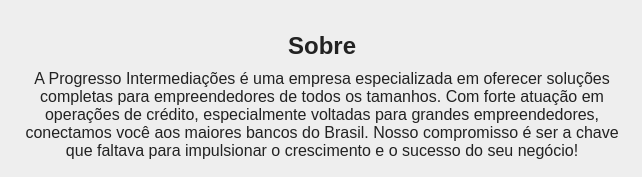
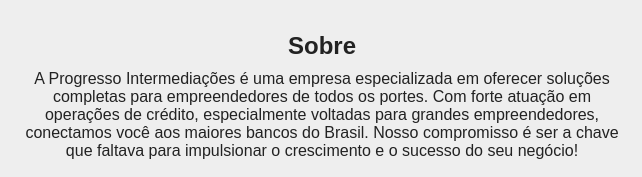
Before and after one commit to Progresso2025/Progresso2, a plain HTML site: page docs/index.html in a window 1280 px wide. Shown: the part 856-1033 px from the top of the page, 318-960 px from the left. Drawn offline with Linux system fonts and the light colour scheme.

Commit message:
Update index.html

```diff
--- a/docs/index.html
+++ b/docs/index.html
@@ -181,7 +181,7 @@
   </div>
   <footer>
     <h2>Sobre</h2>
-    <p>A Progresso Intermediações é uma empresa especializada em oferecer soluções completas para empreendedores de todos os tamanhos. Com forte atuação em operações de crédito, especialmente voltadas para grandes empreendedores, conectamos você aos maiores bancos do Brasil. Nosso compromisso é ser a chave que faltava para impulsionar o crescimento e o sucesso do seu negócio!</p>
+    <p>A Progresso Intermediações é uma empresa especializada em oferecer soluções completas para empreendedores de todos os portes. Com forte atuação em operações de crédito, especialmente voltadas para grandes empreendedores, conectamos você aos maiores bancos do Brasil. Nosso compromisso é ser a chave que faltava para impulsionar o crescimento e o sucesso do seu negócio!</p>
     <a class="instagram-btn" href="https://www.instagram.com/progresso_int/" target="_blank">
       <img src="https://upload.wikimedia.org/wikipedia/commons/a/a5/Instagram_icon.png" alt="Instagram">
     </a>
```
